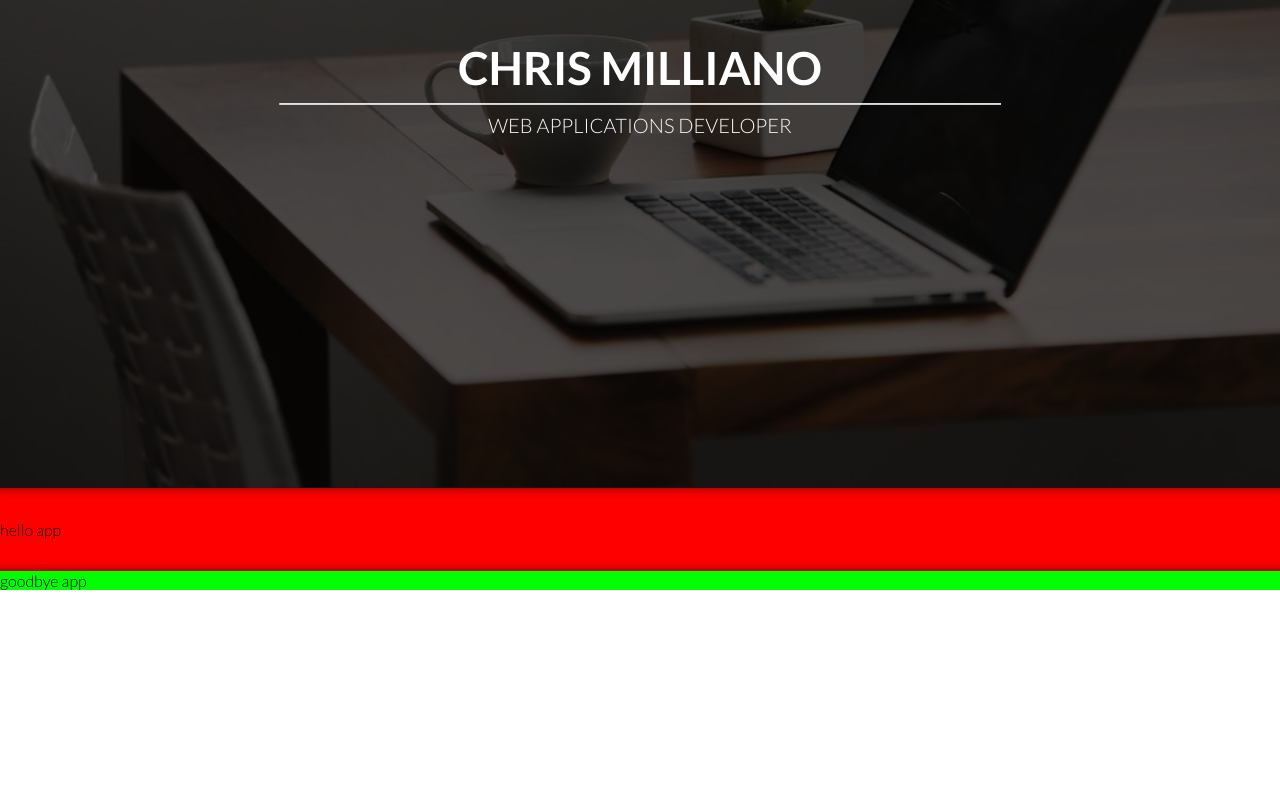
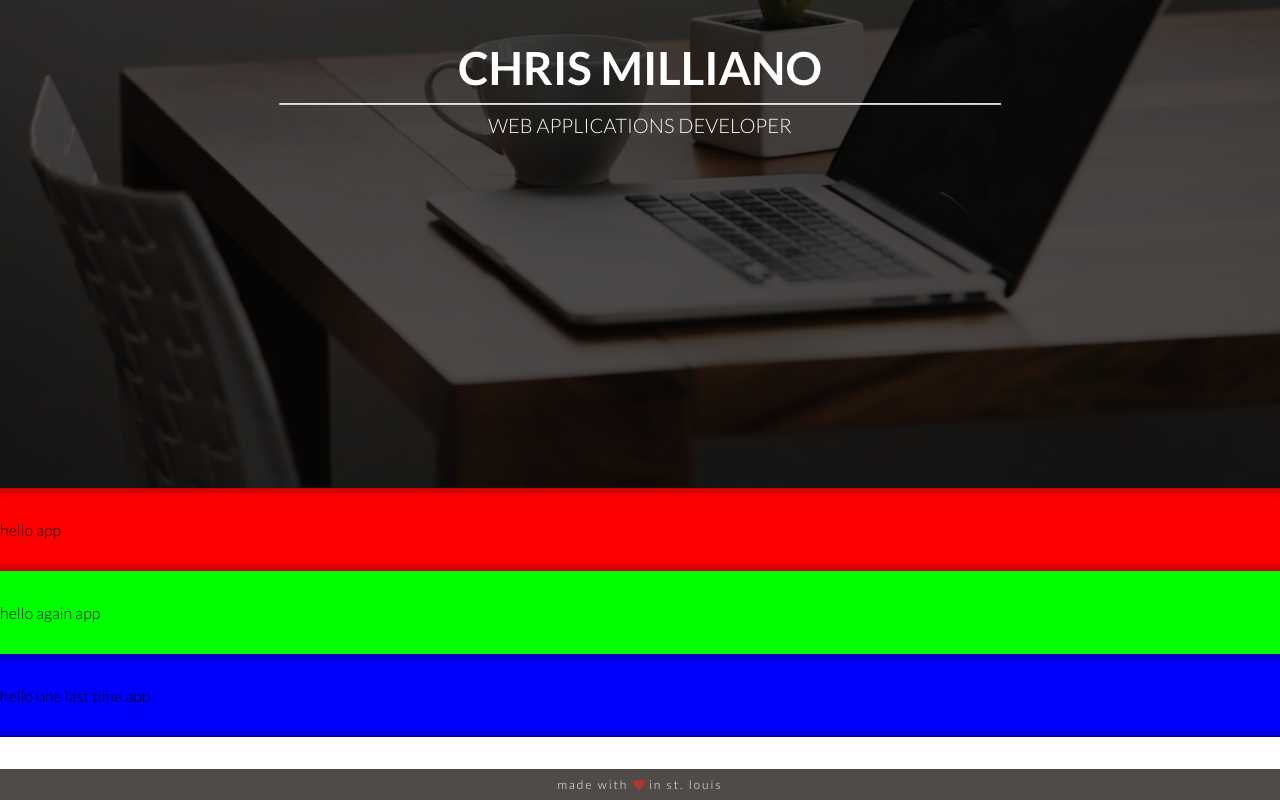
Before and after one commit to chris-milliano/personal-site, an Angular app: page / in a window 1280 px wide. Shown: the part 312-1112 px from the top of the page. Before the commit the page ends 902 px from the top, so only its background shows below. Built offline with nearby package versions, Linux system fonts and the light colour scheme.

Commit message:
FEAT: Add Font Awesome for made with love text

```diff
--- a/package.json
+++ b/package.json
@@ -22,6 +22,7 @@
     "@angular/platform-browser-dynamic": "^5.0.0",
     "@angular/router": "^5.0.0",
     "core-js": "^2.4.1",
+    "font-awesome": "^4.7.0",
     "rxjs": "^5.5.2",
     "zone.js": "^0.8.14"
   },
--- a/src/app/app.module.ts
+++ b/src/app/app.module.ts
@@ -7,6 +7,7 @@ import { AppComponent } from './app.component';
 import { LandingPageComponent } from './pages/landing-page/landing-page.component';
 import { ContactPageComponent } from './pages/contact-page/contact-page.component';
 import { WelcomeComponent } from './components/welcome/welcome.component';
+import { AppFooterComponent } from './components/app-footer/app-footer.component';
 
 const routes: Routes = [
     { path: '', component: LandingPageComponent },
@@ -19,7 +20,8 @@ const routes: Routes = [
     AppComponent,
     LandingPageComponent,
     ContactPageComponent,
-    WelcomeComponent
+    WelcomeComponent,
+    AppFooterComponent
   ],
   imports: [
     BrowserModule,
--- /dev/null
+++ b/src/app/components/app-footer/app-footer.component.html
@@ -0,0 +1,10 @@
+<footer id="app-footer" class="container">
+    <hr class="section-hr section-hr--top section-hr--blank"/>
+
+    <div id="footer__made-with-love" class="container">
+        <h6 id="made-with-love__text" class="text">
+            made with <i class="fa fa-heart" aria-hidden="true"></i> in st. louis
+        </h6>
+    </div>
+
+</footer>
--- /dev/null
+++ b/src/app/components/app-footer/app-footer.component.scss
@@ -0,0 +1,28 @@
+@import "../../../assets/scss/variables.scss";
+
+@keyframes heart-beat {
+    0% { color: #c55a54 }
+    33% { color: #a83f39 }
+    66% { color: #b5322b}
+    // 100% { color: #f00 }
+}
+
+#app-footer {
+
+    #footer__made-with-love {
+        background-color: $dk-grey;
+        color: $wht;
+
+        #made-with-love__text {
+            margin: 1vh auto;
+            font-size: 12px;
+            letter-spacing: 2px;
+
+            .fa-heart {
+                color: #c55a54;
+                animation: heart-beat ease infinite alternate;
+                animation-duration: 2s;
+            }
+        }
+    }
+}
--- /dev/null
+++ b/src/app/components/app-footer/app-footer.component.ts
@@ -0,0 +1,15 @@
+import { Component, OnInit } from '@angular/core';
+
+@Component({
+  selector: 'app-footer',
+  templateUrl: './app-footer.component.html',
+  styleUrls: ['./app-footer.component.scss']
+})
+export class AppFooterComponent implements OnInit {
+
+  constructor() { }
+
+  ngOnInit() {
+  }
+
+}
--- a/src/app/pages/landing-page/landing-page.component.html
+++ b/src/app/pages/landing-page/landing-page.component.html
@@ -9,7 +9,17 @@
     </div>
 
     <div class="container" style="background-color:#0f0;">
-        goodbye app
+        <hr class="section-hr section-hr--top section-hr--blank"/>
+        hello again app
+        <hr class="section-hr section-hr--bottom section-hr--blank"/>
     </div>
 
+    <div class="container" style="background-color:#00f;">
+        <hr class="section-hr section-hr--top"/>
+        hello one last time app
+        <hr class="section-hr section-hr--bottom"/>
+    </div>
+
+    <app-footer></app-footer>
+
 </div>
--- a/src/index.html
+++ b/src/index.html
@@ -10,5 +10,6 @@
 </head>
 <body>
   <app-root></app-root>
+  <script defer src="https://use.fontawesome.com/releases/v5.0.2/js/all.js"></script>
 </body>
 </html>
--- a/src/styles.scss
+++ b/src/styles.scss
@@ -78,3 +78,7 @@ a {
     margin-top: 20px;
     margin-bottom: 0;
 }
+
+.section-hr--blank {
+    box-shadow: none;
+}
```
Also changed, not shown: 2 other files (tests, documents, lock files or other folders).
